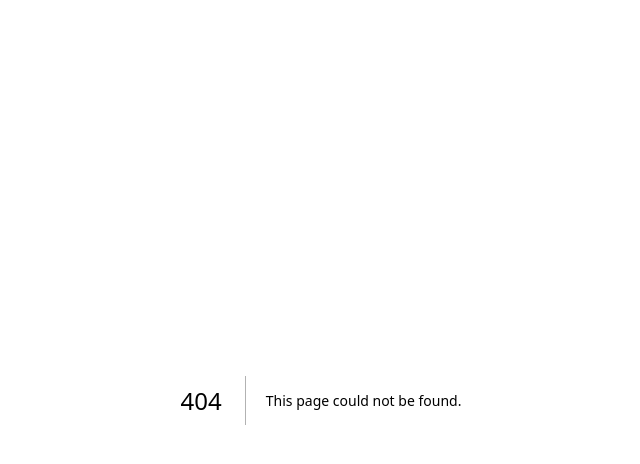
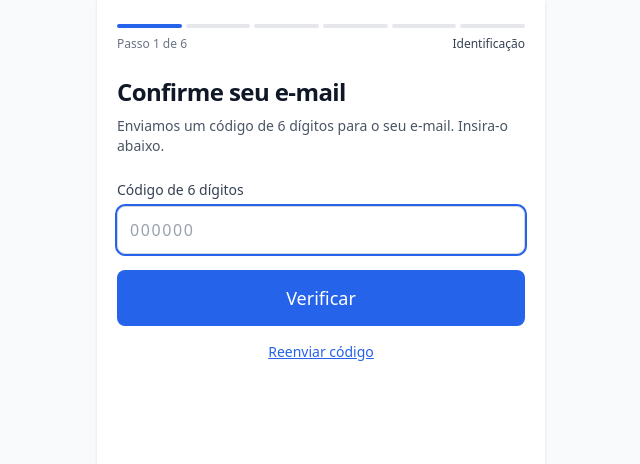
Before and after one commit to SamucaBraga/predictus-challenge, a Next.js app in the folder predictus-front/: page /signup/verify in a window 1280 px wide. Before the commit this address had no page. Shown: the top 464 px of the page, without its empty margins (319-959 px from the left). Built offline with nearby package versions, Linux system fonts and the light colour scheme; no server answers.

Commit message:
feat(frontend): MFA verify page with form

```diff
--- /dev/null
+++ b/predictus-front/app/signup/verify/page.tsx
@@ -0,0 +1,16 @@
+import { FormMfa } from '@/components/forms/form-mfa';
+import { StepLayout } from '@/components/ui/step-layout';
+
+export default function Page() {
+  return (
+    <StepLayout.Root>
+      <StepLayout.Header
+        title="Confirme seu e-mail"
+        description="Enviamos um código de 6 dígitos para o seu e-mail. Insira-o abaixo."
+      />
+      <StepLayout.Body>
+        <FormMfa />
+      </StepLayout.Body>
+    </StepLayout.Root>
+  );
+}
--- /dev/null
+++ b/predictus-front/components/forms/form-mfa.tsx
@@ -0,0 +1,67 @@
+'use client';
+
+import { useRouter } from 'next/navigation';
+import { useState, useTransition } from 'react';
+import { Button } from '@/components/ui/button';
+import { FormField } from '@/components/ui/form-field';
+import { Input } from '@/components/ui/input';
+import { resendMfa, verifyMfa } from '@/lib/actions/registration';
+import { useFormState } from '@/lib/hooks/use-form-state';
+
+export function FormMfa() {
+  const router = useRouter();
+  const [resendNotice, setResendNotice] = useState<string | null>(null);
+  const [isResending, startResend] = useTransition();
+
+  const [state, handleSubmit, isPending] = useFormState(verifyMfa, () => {
+    router.push('/signup/document');
+  });
+
+  function handleResend() {
+    setResendNotice(null);
+    startResend(async () => {
+      const result = await resendMfa();
+      setResendNotice(result.success ? 'Novo código enviado.' : 'Falha ao reenviar.');
+    });
+  }
+
+  return (
+    <form onSubmit={handleSubmit} className="flex flex-col gap-4">
+      <FormField.Root>
+        <FormField.Label htmlFor="code">Código de 6 dígitos</FormField.Label>
+        <Input.Root error={!!state.errors?.code}>
+          <Input.Control
+            id="code"
+            name="code"
+            inputMode="numeric"
+            autoComplete="one-time-code"
+            maxLength={6}
+            placeholder="000000"
+            autoFocus
+            required
+            className="tracking-widest"
+          />
+        </Input.Root>
+        <FormField.Message error={state.errors?.code} />
+      </FormField.Root>
+
+      {state.errors?._form && (
+        <p className="text-sm text-red-600">{state.errors._form[0]}</p>
+      )}
+      {resendNotice && <p className="text-sm text-gray-700">{resendNotice}</p>}
+
+      <Button type="submit" size="lg" disabled={isPending} loading={isPending}>
+        Verificar
+      </Button>
+
+      <button
+        type="button"
+        onClick={handleResend}
+        disabled={isResending}
+        className="text-sm text-primary underline disabled:opacity-50"
+      >
+        {isResending ? 'Reenviando…' : 'Reenviar código'}
+      </button>
+    </form>
+  );
+}
```
